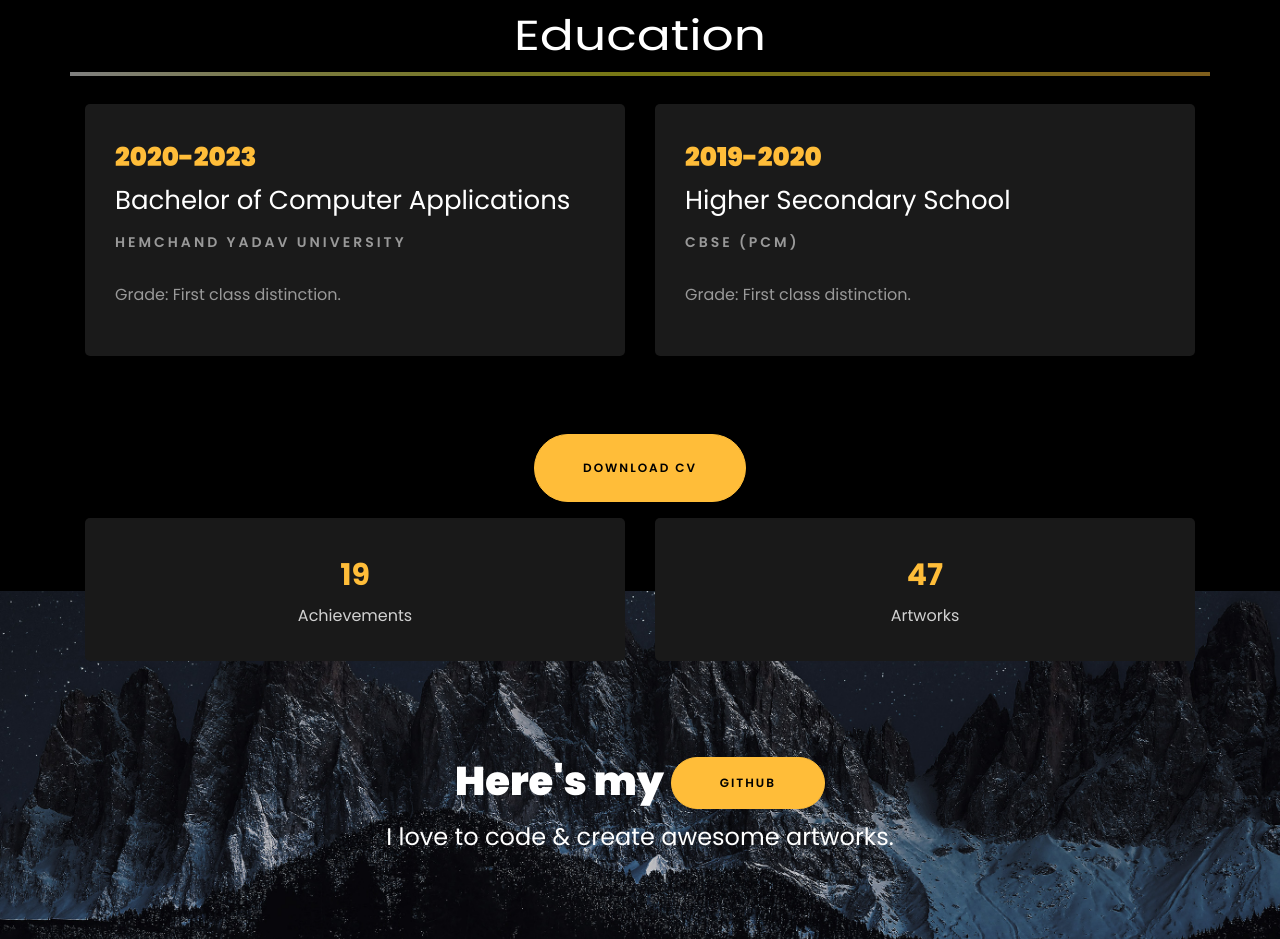
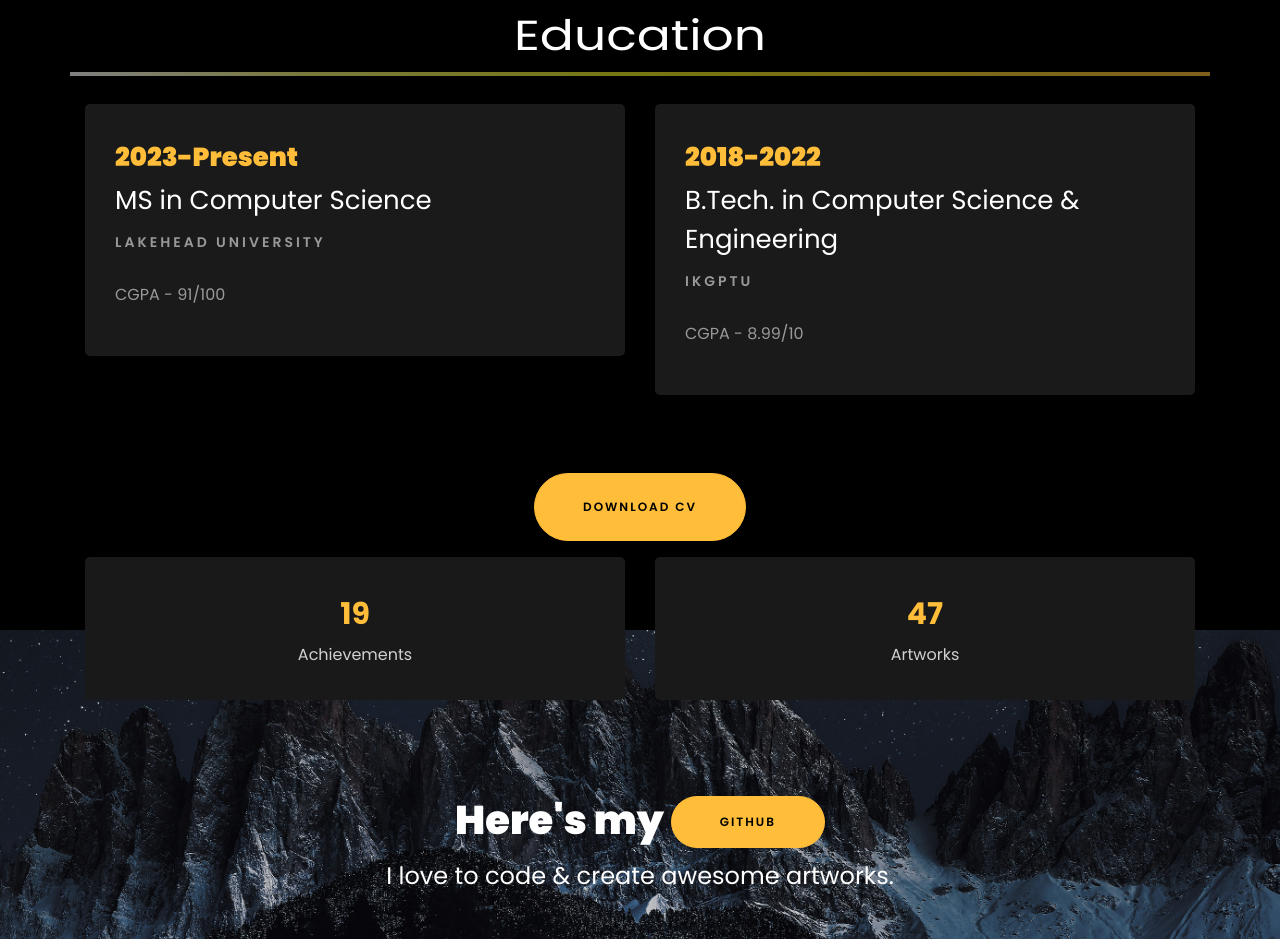
Before and after one commit to kushal-ml/Portfolio, a plain HTML site: page Portfolio-main/index.html in a window 1280 px wide. Shown: the part 2800-3739 px from the top of the page. Drawn offline with Linux system fonts and the light colour scheme; files whose address does not match are found by name.

Commit message:
Update index.html

```diff
--- a/Portfolio-main/index.html
+++ b/Portfolio-main/index.html
@@ -408,19 +408,19 @@
         <div class="row">
           <div class="col-md-6">
             <div class="resume-wrap ftco-animate">
-              <span class="date">2020-2023</span>
-              <h2>Bachelor of Computer Applications</h2>
-              <span class="position">Hemchand Yadav University</span>
-              <p class="mt-4">Grade: First class distinction.</p>
+              <span class="date">2023-Present</span>
+              <h2>MS in Computer Science</h2>
+              <span class="position">Lakehead University</span>
+              <p class="mt-4">CGPA - 91/100</p>
             </div>
           </div>
 
           <div class="col-md-6">
             <div class="resume-wrap ftco-animate">
-              <span class="date">2019-2020</span>
-              <h2>Higher Secondary School</h2>
-              <span class="position">CBSE (PCM)</span>
-              <p class="mt-4">Grade: First class distinction.</p>
+              <span class="date">2018-2022</span>
+              <h2>B.Tech. in Computer Science & Engineering</h2>
+              <span class="position">IKGPTU</span>
+              <p class="mt-4">CGPA - 8.99/10</p>
             </div>
           </div>
         </div>
@@ -428,7 +428,8 @@
         <div class="row justify-content-center mt-5">
           <div class="col-md-6 text-center ftco-animate">
             <p>
-              <a href="https://drive.google.com/file/d/1t57uhVY_7clqIRjNwqBeQ2LzsUi0yhmM/view?usp=sharing" class="btn btn-primary py-4 px-5">Download CV</a>
+              <a href="resume.pdf" class="btn btn-primary py-4 px-5">Download CV</a>
+
             </p>
           </div>
         </div>
```
